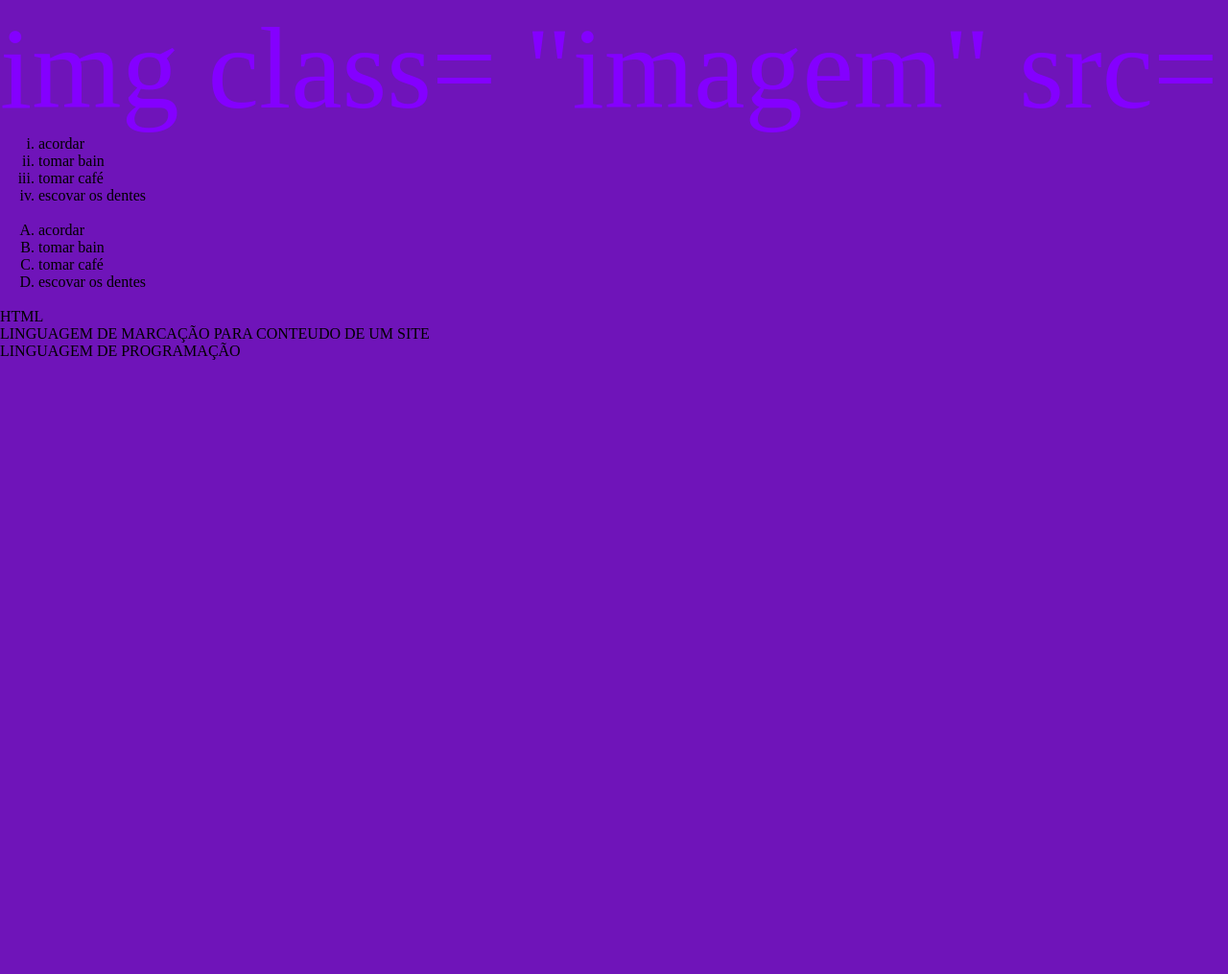
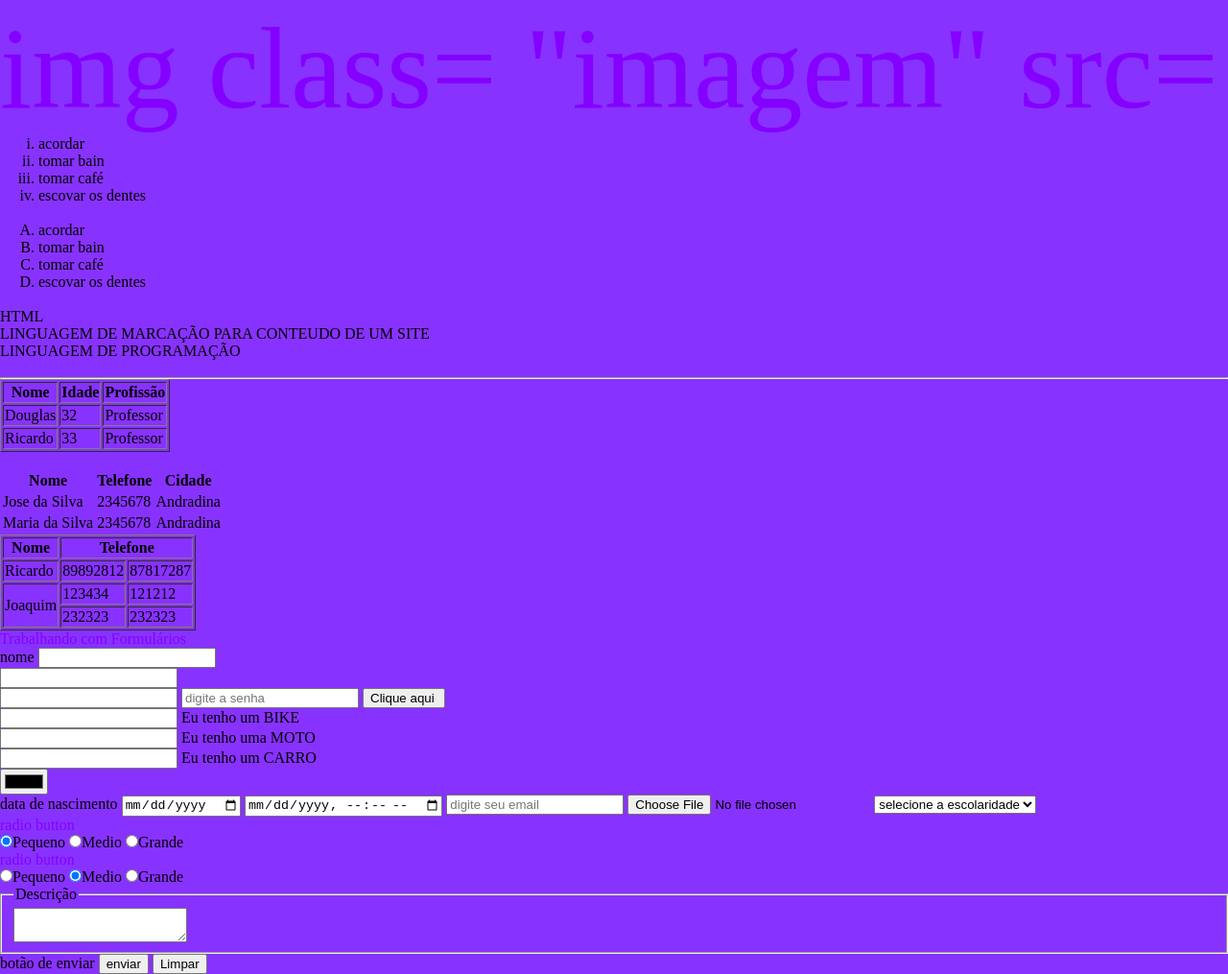
Before and after one commit to Cauasnts/aula_lima, a plain HTML site: page teoria.HTML in a window 1280 px wide. Shown: the part 1834-2849 px from the top of the page at 96% size. Before the commit the page ends 2209 px from the top, so only its background shows below. Drawn offline with Linux system fonts and the light colour scheme; grey boxes are pictures that could not be loaded.

Commit message:
atualização

```diff
--- a/teoria.HTML
+++ b/teoria.HTML
@@ -25,7 +25,7 @@
     </style>
     <title>Document</title>
 </head>
-<body style ="background-color: rgb(111, 20, 185); ">
+<body style ="background-color: rgb(136, 50, 255); ">
 
 
     <h1>desenvolvimento de sistema</h1>
@@ -92,12 +92,132 @@
         <dd>LINGUAGEM DE MARCAÇÃO PARA CONTEUDO DE UM  SITE </dd>
         <dt>LINGUAGEM DE PROGRAMAÇÃO</dt>
 
+    <!-- Trabalhando com tabelas -->
+    <br>
+    <hr>
+    <!-- cria uma nova tabela -->
+    <table border="1">
+        <!--tr cria uma nova linha-->
+        <tr>
+            <!-- th insere uma celula de Cabeçalho -->
+             <th>Nome</th>
+             <th>Idade</th>
+             <th>Profissão</th>
+        </tr>
+        <tr>
+            <!-- td cria uma nova celula de dados -->
+             <td>Douglas</td>
+             <td>32</td>
+             <td>Professor</td>
+        </tr>
+        <tr>
+            <td>Ricardo</td>
+            <td>33</td>
+            <td>Professor</td>
+        </tr>
+    </table>
+<br>
+    <table class="tabela">
+        <!-- tag semantica de cabeçalho -->
+        <thead>
+            <tr class="">
+                <th class="cabecalho cabecalho2">Nome</th>
+                <th class="cabecalho cabecalho3">Telefone</th>
+                <th class="cabecalho cabecalho2">Cidade</th>
+            </tr>
+        </thead>
+        <tbody>
+            <tr>
+                <td class="celula">Jose da Silva</td>
+                <td class="celula">2345678</td>
+                <td class="celula">Andradina</td>
+            </tr>
+            <tr>
+                <td class="celula">Maria da Silva</td>
+                <td class="celula">2345678</td>
+                <td class="celula">Andradina</td>
+            </tr>
+        </tbody>
+    </table>
 
+    <!-- aplicando colspan e rowspan
+      -->
+
+    <table border="1">
+        <tr>
+            <th>Nome</th>
+            <th colspan="2" >Telefone</th>
+        </tr>
+        <tr>
+            <td>Ricardo</td>
+            <td>89892812</td>
+            <td>87817287</td>
+        </tr>
+        <tr>
+            <td rowspan="2">Joaquim</td>
+            <td>123434</td>
+            <td>121212</td>
+        </tr>
+        <tr>
+            <td>232323</td>
+            <td>232323</td>
+        </tr>
+    </table>
 
 
 
     </body>
 
+<p>Trabalhando com Formulários</p>
+<form class="formulario">
+    <label> nome </label>
+
+<input type="text"><br>
+<input type="sobrenome"><br>
+<input type="text" class="input-nome">
+<input type="password" placeholder="digite a senha">
+<input type="button" value="Clique aqui " class="botao">
+<br><input type="'checkbox" class="checar"> Eu tenho um BIKE<br>
+<input type="'checkbox" class="checar"> Eu tenho uma MOTO<br>
+<input type="'checkbox" class="checar"> Eu tenho um CARRO<br>
+<input type="color" value="#000000">
+<br><label>data de nascimento </label>
+<input type="date" name="" id="">
+<input type="datetime-local" name="" id="">
+<input type="email" placeholder="digite seu email">
+<input type="file">
+<select>
+    <option value="" selected>selecione a escolaridade</option>
+    <option value="primeiro colegial">1° medio</option>
+    <option value="primeiro colegial">2° medio</option>
+    <option value="primeiro colegial">3° medio</option>
+
+        </select>
+
+      <p>radio button</p>
+        <input type="radio" name=""checked>Pequeno
+        <input type="radio" name="">Medio
+        <input type="radio" name="">Grande
 
 
-        </html>
+
+    <br>
+       <p>radio button</p>
+       <input type="radio" name="tamanho" class="radio">Pequeno
+       <input type="radio" name="tamanho" class="radio"checked>Medio
+       <input type="radio" name="tamanho" class="radio">Grande
+
+
+       <fieldset>
+        <legend>Descrição</legend>
+        <textarea name="" id=""></textarea>
+
+    </fieldset>
+
+ botão de enviar
+
+ <input type="submit" value="enviar">
+ <input type="submit" value="Limpar">
+</form>
+    <body>
+</html>
```
Also changed, not shown: Exe07.html (deleted, +0 -65 lines), Exe01.html (renamed from ATIVIDADES/Exe01.html), Exe03.html (renamed from ATIVIDADES/Exe03.html), Exe04.html (renamed from ATIVIDADES/Exe04.html).
